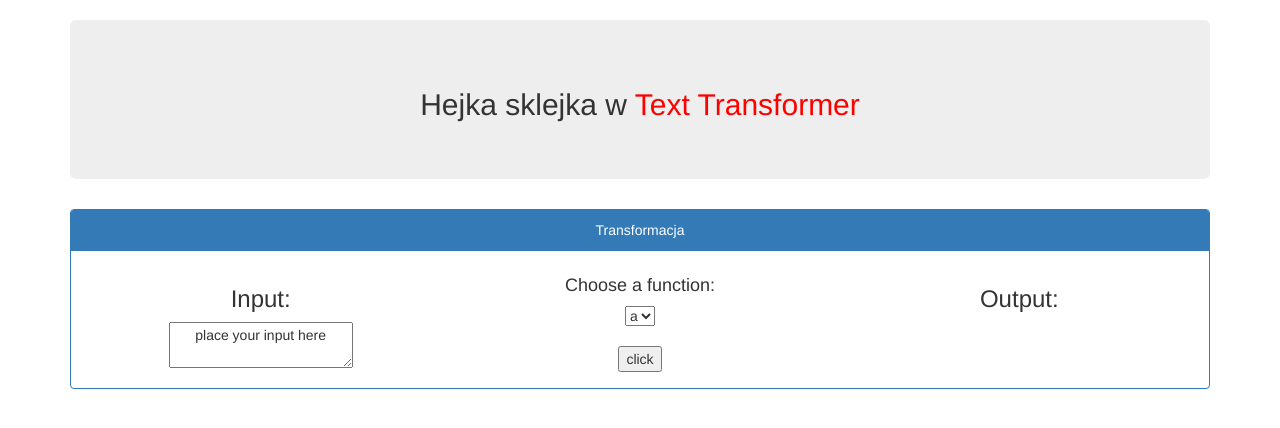
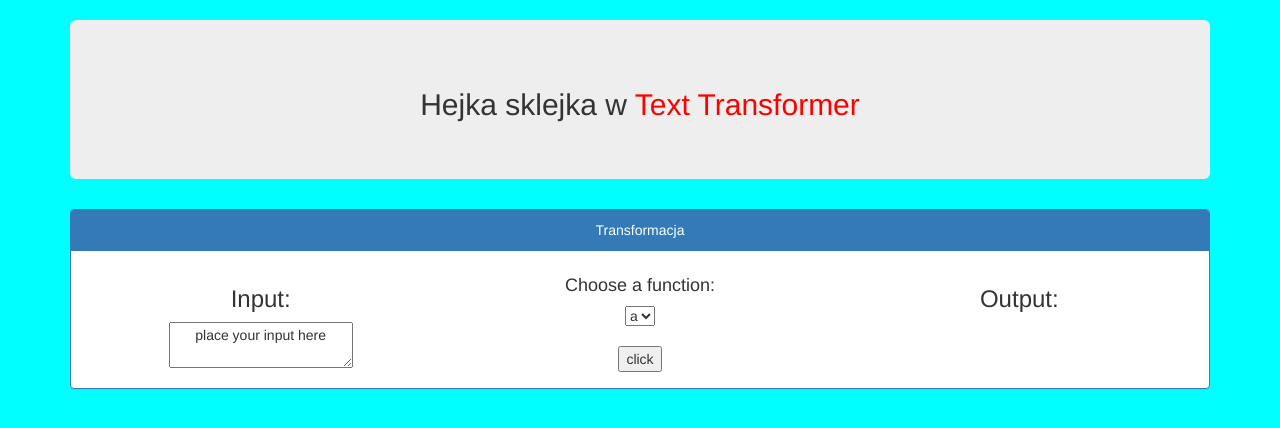
Before and after one commit to weroniquue/textTransformer, an Angular app in the folder front-textTransformer/: page / in a window 1280 px wide. Shown: the top 428 px of the page. Built offline with nearby package versions, Linux system fonts and the light colour scheme; no server answers.

Commit message:
new graphic design direcition

```diff
--- a/front-textTransformer/src/app/models/text-transformed.ts
+++ b/front-textTransformer/src/app/models/text-transformed.ts
@@ -5,5 +5,4 @@ export class TextTransformed {
     this.textTransformed = text;
   }
 
-
 }
--- a/front-textTransformer/src/styles.css
+++ b/front-textTransformer/src/styles.css
@@ -2,3 +2,7 @@
 * {
     text-align: center;
 }
+
+body {
+    background-color: #00ffff !important;
+}
```
